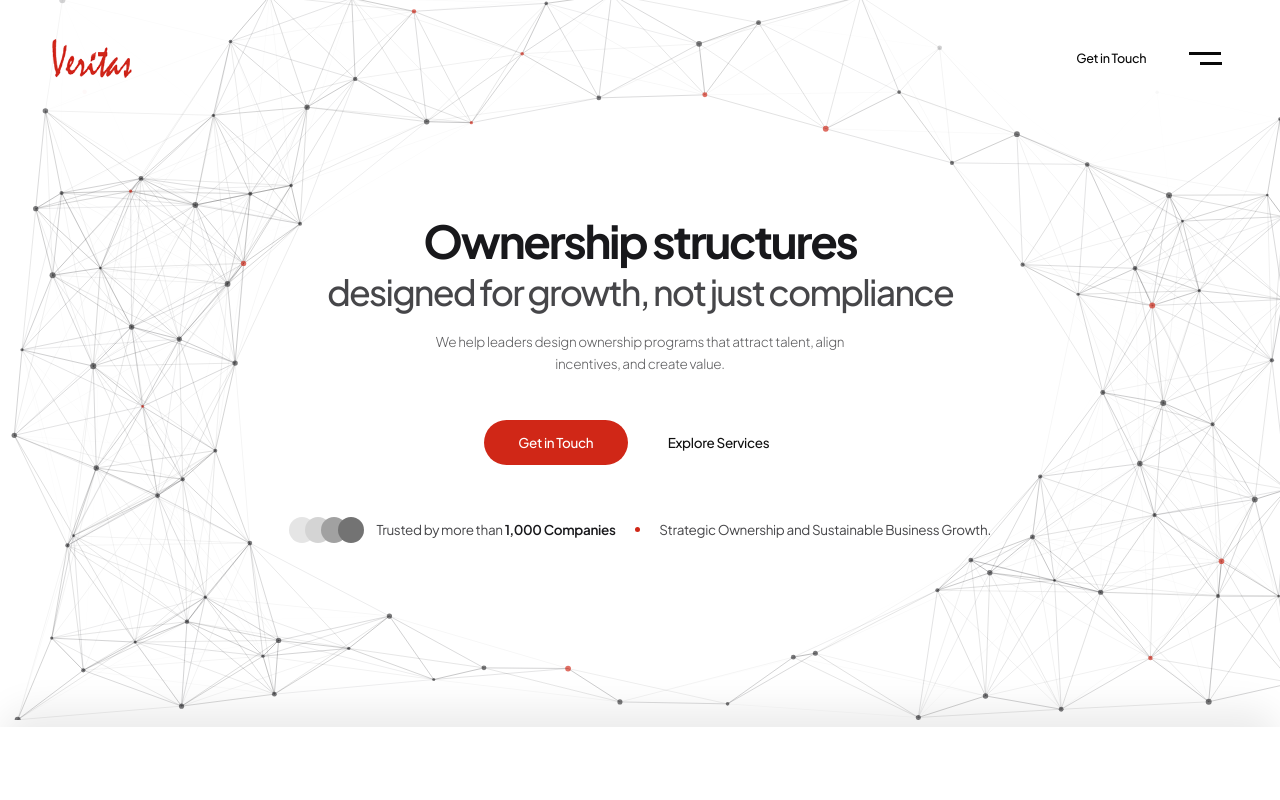
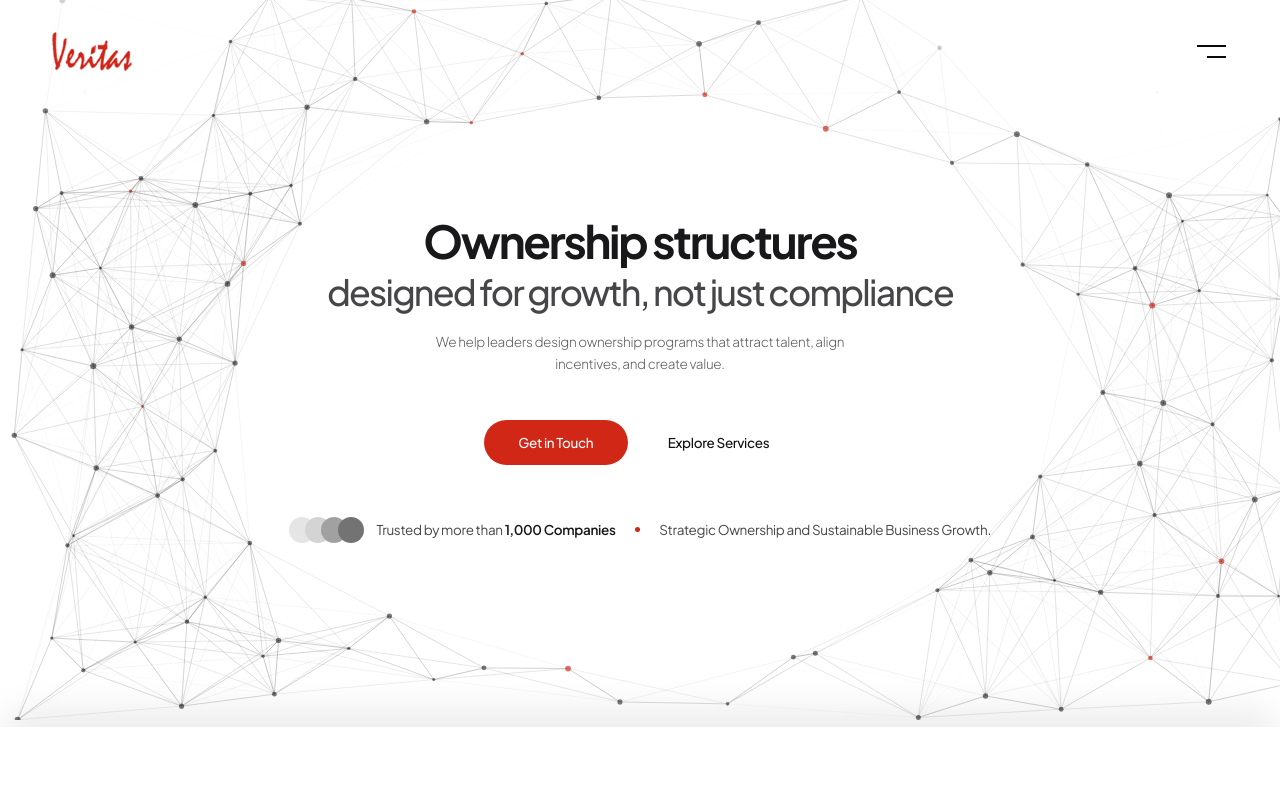
Before and after one commit to ParvMarwaha/veritas-8, a Next.js app: page / in a window 1280 px wide. Shown: the top 800 px of the page. Built offline with nearby package versions, Linux system fonts and the light colour scheme.

Commit message:
navbar changes

```diff
--- a/src/components/Navbar.tsx
+++ b/src/components/Navbar.tsx
@@ -119,27 +119,23 @@ export function Navbar({
           </a>
 
           <div className={`flex items-center text-[14px] md:text-[15px] font-sans font-medium uppercase tracking-wide cursor-pointer z-10 transition-colors duration-500 ${isDark ? 'text-white' : 'text-black'} ${isFlipped ? 'flex-row-reverse space-x-reverse space-x-8' : 'flex-row space-x-8'}`}>
-            <AnimatedButton
-              variant="text"
-              className="px-0 py-0 transition-colors duration-500"
-              style={{
-                '--btn-text': isDark ? '#ffffff' : '#090909',
-                '--btn-hover-text': isDark ? '#ffffff' : '#090909'
-              } as React.CSSProperties}
-            >
-              Get in Touch
-            </AnimatedButton>
             <div
               onClick={() => setIsMenuOpen(true)}
-              className={`w-20 h-20 flex justify-center items-center group cursor-pointer ${isFlipped ? '-ml-3' : '-mr-3'}`}
+              className={`relative w-16 h-16 rounded-full flex justify-center items-center group cursor-pointer overflow-hidden ${isFlipped ? '-ml-3' : '-mr-3'}`}
             >
-              <div className={`w-10 h-4 flex flex-col justify-between ${isFlipped ? 'items-start' : 'items-end'}`}>
+              {/* Hover fill background */}
+              <div
+                className="absolute inset-0 w-full h-full rounded-full scale-0 opacity-0 group-hover:scale-100 group-hover:opacity-100 transition-all duration-500 ease-[cubic-bezier(0.25,1,0.5,1)] origin-center"
+                style={{ backgroundColor: isDark ? 'rgba(255,255,255,0.1)' : 'rgba(0,0,0,0.05)' }}
+              ></div>
+
+              <div className={`relative z-10 w-9 h-4 flex flex-col justify-between ${isFlipped ? 'items-start' : 'items-end'}`}>
                 <div
-                  className={`w-full h-[3px] transition-transform duration-500 ease-[cubic-bezier(0.23,1,0.32,1)] group-hover:scale-x-50 ${isFlipped ? 'origin-left group-hover:translate-x-1' : 'origin-right group-hover:-translate-x-1'} will-change-transform transform-gpu`}
+                  className={`w-full h-[2.5px] transition-transform duration-500 ease-[cubic-bezier(0.23,1,0.32,1)] group-hover:scale-x-75 ${isFlipped ? 'origin-left group-hover:translate-x-1' : 'origin-right group-hover:-translate-x-1'} will-change-transform transform-gpu`}
                   style={{ backgroundColor: isDark ? '#ffffff' : '#090909' }}
                 ></div>
                 <div
-                  className={`w-2/3 h-[3px] transition-transform duration-500 ease-[cubic-bezier(0.23,1,0.32,1)] ${isFlipped ? 'origin-left' : 'origin-right'} group-hover:scale-x-150 will-change-transform transform-gpu`}
+                  className={`w-2/3 h-[2.5px] transition-transform duration-500 ease-[cubic-bezier(0.23,1,0.32,1)] ${isFlipped ? 'origin-left' : 'origin-right'} group-hover:scale-x-125 will-change-transform transform-gpu`}
                   style={{ backgroundColor: isDark ? '#ffffff' : '#090909' }}
                 ></div>
               </div>
```
